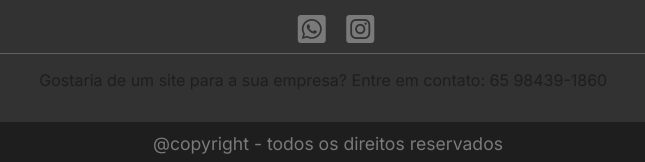
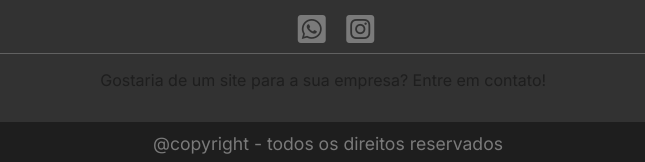
Before and after one commit to Maria-Padilha/Maralua-Fotocabine, a plain HTML site: page index.html in a window 1280 px wide. Shown: the part 3315-3477 px from the top of the page, 312-957 px from the left. Drawn offline with Linux system fonts and the light colour scheme.

Commit message:
update commit

```diff
--- a/index.html
+++ b/index.html
@@ -236,7 +236,7 @@
             <a href="https://wa.me/556596327585" target="_blank"><i class="fa-brands fa-square-whatsapp"></i></a>
             <a href="https://instagram.com/maralua_fotocabine?igshid=MzRIODBiNWFIZA==" target="_blank"><i class="fa-brands fa-square-instagram"></i></a>
         </div>
-        <span><a href="">Gostaria de um site para a sua empresa? Entre em contato: 65 98439-1860</a></span>
+        <span><a href="https://wa.me/5565984391860?text=Gostaria%20de%20um%20site%20para%20minha%20empresa.%20Podemos%20conversar?" target="_blank">Gostaria de um site para a sua empresa? Entre em contato!</a></span>
         <div class="copy">
             <p>@copyright - todos os direitos reservados</p>
         </div>
```
Also changed, not shown: pages/cabine.html (+1 -1 lines), pages/combo_1.html (+1 -1 lines), pages/combo_2.html (+1 -1 lines), pages/plataforma.html (+1 -1 lines), pages/totem.html (+1 -1 lines).
